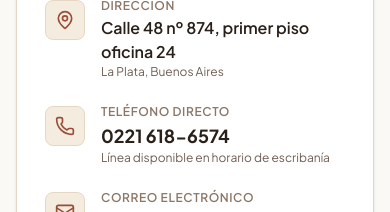
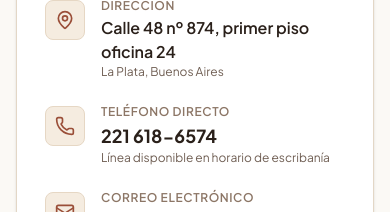
Before and after one commit to leandrosagarra/leonardobarzola, a React (Vite) app: page / in a window 390 px wide. Shown: the part 5860-6072 px from the top of the page. Built offline with nearby package versions, Linux system fonts and the light colour scheme; a web font is replaced by a local one.

Commit message:
refactor: update phone number format to standard 221 prefix
Standardize phone number display and input processing across the application by removing the leading '0' from the La Plata area code for better consistency.

```diff
--- a/api/chat.ts
+++ b/api/chat.ts
@@ -45,7 +45,7 @@ function generateFallbackResponse(userMessage: string, knowledge: any): { reply:
 
   if (text.includes("teléfono") || text.includes("telefono") || text.includes("celular") || text.includes("whatsapp") || text.includes("contacto") || text.includes("llamar") || text.includes("comunicarme") || text.includes("correo") || text.includes("email") || text.includes("mail")) {
     return {
-      reply: `Podés comunicarte telefónicamente al ${knowledge?.contact?.phone || "0221 618-6574"} o escribirnos por correo electrónico a ${knowledge?.contact?.email || "escribaniabarzola@gmail.com"}.`,
+      reply: `Podés comunicarte telefónicamente al ${knowledge?.contact?.phone || "221 618-6574"} o escribirnos por correo electrónico a ${knowledge?.contact?.email || "escribaniabarzola@gmail.com"}.`,
       requiresContact: true
     };
   }
@@ -111,8 +111,8 @@ INFORMACIÓN OFICIAL DE ESCRIBANÍA BARZOLA:
 - Nombre: Escribanía Barzola
 - Subtítulo: Servicios notariales · La Plata
 - Ubicación / Dirección: ${knowledge?.contact?.address || "Calle 48 nº 874, primer piso oficina 24, La Plata, Provincia de Buenos Aires, Argentina"}
-- Teléfono: ${knowledge?.contact?.phone || "0221 618-6574"}
-- WhatsApp: ${knowledge?.contact?.phone || "0221 618-6574"}
+- Teléfono: ${knowledge?.contact?.phone || "221 618-6574"}
+- WhatsApp: ${knowledge?.contact?.phone || "221 618-6574"}
 - Correo electrónico: ${knowledge?.contact?.email || "escribaniabarzola@gmail.com"}
 - Horarios de atención:
   * Lunes a jueves: ${knowledge?.schedule?.weekdays || "9:00 a 16:00"}
--- a/server.ts
+++ b/server.ts
@@ -61,7 +61,7 @@ function generateFallbackResponse(userMessage: string, knowledge: any): { reply:
   // Phone / WhatsApp / Email / Contact
   if (text.includes("teléfono") || text.includes("telefono") || text.includes("celular") || text.includes("whatsapp") || text.includes("contacto") || text.includes("llamar") || text.includes("comunicarme") || text.includes("correo") || text.includes("email") || text.includes("mail")) {
     return {
-      reply: `Podés comunicarte telefónicamente al ${knowledge?.contact?.phone || "0221 618-6574"} o escribirnos por correo electrónico a ${knowledge?.contact?.email || "escribaniabarzola@gmail.com"}.`,
+      reply: `Podés comunicarte telefónicamente al ${knowledge?.contact?.phone || "221 618-6574"} o escribirnos por correo electrónico a ${knowledge?.contact?.email || "escribaniabarzola@gmail.com"}.`,
       requiresContact: true
     };
   }
@@ -167,8 +167,8 @@ INFORMACIÓN OFICIAL DE ESCRIBANÍA BARZOLA:
 - Nombre: Escribanía Barzola
 - Subtítulo: Servicios notariales · La Plata
 - Ubicación / Dirección: ${knowledge?.contact?.address || "Calle 48 nº 874, primer piso oficina 24, La Plata, Provincia de Buenos Aires, Argentina"}
-- Teléfono: ${knowledge?.contact?.phone || "0221 618-6574"}
-- WhatsApp: ${knowledge?.contact?.phone || "0221 618-6574"}
+- Teléfono: ${knowledge?.contact?.phone || "221 618-6574"}
+- WhatsApp: ${knowledge?.contact?.phone || "221 618-6574"}
 - Correo electrónico: ${knowledge?.contact?.email || "escribaniabarzola@gmail.com"}
 - Horarios de atención:
   * Lunes a jueves: ${knowledge?.schedule?.weekdays || "9:00 a 16:00"}
--- a/src/App.tsx
+++ b/src/App.tsx
@@ -29,6 +29,9 @@ function sanitizeSiteData(raw: any): NotarySiteData {
     contact: {
       ...INITIAL_NOTARY_DATA.contact,
       ...(raw.contact || {}),
+      phone: (!raw.contact?.phone || raw.contact.phone === '0221 618-6574')
+        ? INITIAL_NOTARY_DATA.contact.phone
+        : (raw.contact.phone.startsWith('0221') ? raw.contact.phone.replace(/^0221/, '221') : raw.contact.phone),
       email: raw.contact?.email || INITIAL_NOTARY_DATA.contact.email,
       address: (!raw.contact?.address || raw.contact.address.includes('entre 12 y 13'))
         ? INITIAL_NOTARY_DATA.contact.address
--- a/src/components/Chatbot.tsx
+++ b/src/components/Chatbot.tsx
@@ -147,7 +147,7 @@ export function Chatbot({
         fallbackReply = `Estamos ubicados en ${siteData?.contact?.address || 'Calle 48 nº 874, primer piso oficina 24'}, ${siteData?.contact?.city || 'La Plata, Buenos Aires'}.`;
         needsContact = false;
       } else if (qLower.includes('teléfono') || qLower.includes('telefono') || qLower.includes('celular') || qLower.includes('whatsapp') || qLower.includes('contacto') || qLower.includes('correo') || qLower.includes('email') || qLower.includes('mail')) {
-        fallbackReply = `Podés comunicarte directamente al teléfono ${siteData?.contact?.phone || '0221 618-6574'} o por correo electrónico a ${siteData?.contact?.email || 'escribaniabarzola@gmail.com'}.`;
+        fallbackReply = `Podés comunicarte directamente al teléfono ${siteData?.contact?.phone || '221 618-6574'} o por correo electrónico a ${siteData?.contact?.email || 'escribaniabarzola@gmail.com'}.`;
         needsContact = true;
       } else if (qLower.includes('turno') || qLower.includes('cita')) {
         fallbackReply = 'No es necesario solicitar turno previo. La atención se brinda presencialmente por orden de llegada en horario de oficina.';
@@ -182,9 +182,9 @@ export function Chatbot({
     ]);
   };
 
-  const phone = siteData?.contact?.phone || '0221 618-6574';
+  const phone = siteData?.contact?.phone || '221 618-6574';
   const email = siteData?.contact?.email || 'escribaniabarzola@gmail.com';
-  const whatsappNumber = siteData?.contact?.whatsappNumber || '0221 618-6574';
+  const whatsappNumber = siteData?.contact?.whatsappNumber || '221 618-6574';
   const cleanPhone = phone.replace(/[^0-9]/g, '');
   const cleanWhatsapp = whatsappNumber.replace(/[^0-9]/g, '');
 
--- a/src/components/ContactSection.tsx
+++ b/src/components/ContactSection.tsx
@@ -9,7 +9,7 @@ interface ContactSectionProps {
 export function ContactSection({ contact, schedule }: ContactSectionProps) {
   const address = contact?.address || 'Calle 48 nº 874, primer piso oficina 24';
   const city = contact?.city || 'La Plata, Buenos Aires';
-  const phone = contact?.phone || '0221 618-6574';
+  const phone = contact?.phone || '221 618-6574';
   const email = contact?.email || 'escribaniabarzola@gmail.com';
   const weekdays = schedule?.weekdays || '9:00 a 16:00';
   const friday = schedule?.friday || '9:00 a 14:30';
--- a/src/components/Footer.tsx
+++ b/src/components/Footer.tsx
@@ -8,7 +8,7 @@ interface FooterProps {
 
 export function Footer({ contact, onOpenAdmin }: FooterProps) {
   const currentYear = new Date().getFullYear();
-  const phone = contact?.phone || '0221 618-6574';
+  const phone = contact?.phone || '221 618-6574';
   const email = contact?.email || 'escribaniabarzola@gmail.com';
   const address = contact?.address || 'Calle 48 nº 874, primer piso oficina 24';
   const city = contact?.city || 'La Plata, Buenos Aires';
--- a/src/components/Header.tsx
+++ b/src/components/Header.tsx
@@ -10,7 +10,7 @@ interface HeaderProps {
 
 export function Header({ contact, onOpenAdmin, onOpenChat }: HeaderProps) {
   const [mobileMenuOpen, setMobileMenuOpen] = useState(false);
-  const phone = contact?.phone || '0221 618-6574';
+  const phone = contact?.phone || '221 618-6574';
   const email = contact?.email || 'escribaniabarzola@gmail.com';
   const cleanPhone = phone.replace(/[^0-9]/g, '');
 
--- a/src/data/initialData.ts
+++ b/src/data/initialData.ts
@@ -3,7 +3,7 @@ import { NotarySiteData } from '../types';
 export const INITIAL_NOTARY_DATA: NotarySiteData = {
   contact: {
     address: 'Calle 48 nº 874, primer piso oficina 24',
-    phone: '0221 618-6574',
+    phone: '221 618-6574',
     whatsappNumber: '5492216186574',
     email: 'escribaniabarzola@gmail.com',
     city: 'La Plata, Buenos Aires',
@@ -184,7 +184,7 @@ export const INITIAL_NOTARY_DATA: NotarySiteData = {
   customFacts: [
     'Ubicación exacta: Calle 48 nº 874, primer piso oficina 24, La Plata (entre calles 12 y 13).',
     'Horario: Lunes a jueves de 9:00 a 16:00. Viernes de 9:00 a 14:30. Sábados, domingos y feriados: cerrado.',
-    'Teléfono y WhatsApp directo: 0221 618-6574.',
+    'Teléfono y WhatsApp directo: 221 618-6574.',
     'No hay turnero ni reserva online: la atención se brinda de manera directa.',
     'Los trámites de certificación de firmas requieren concurrir en persona con DNI vigente ante el escribano.',
   ],
```
